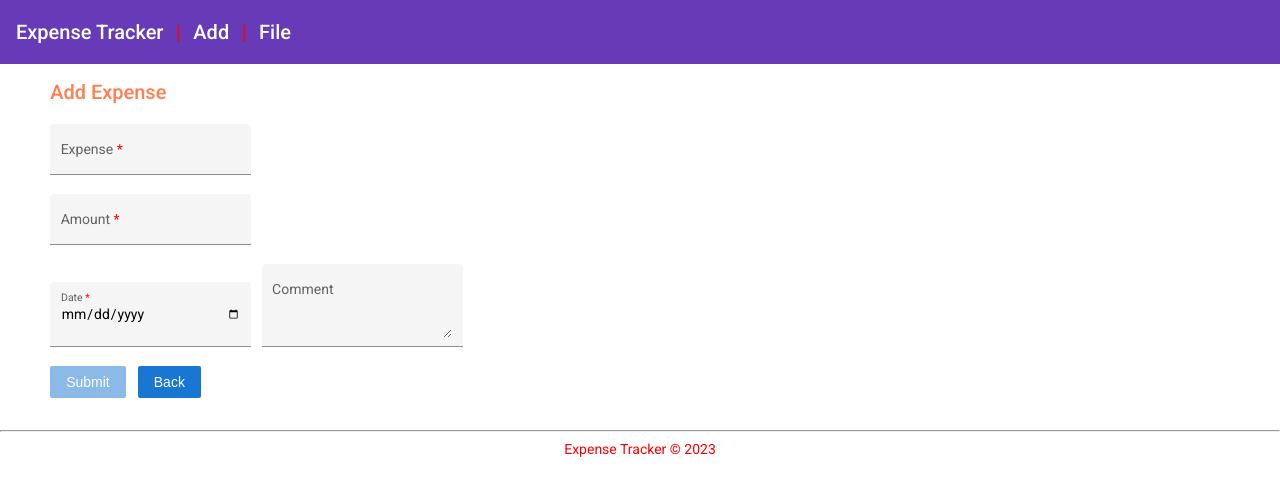
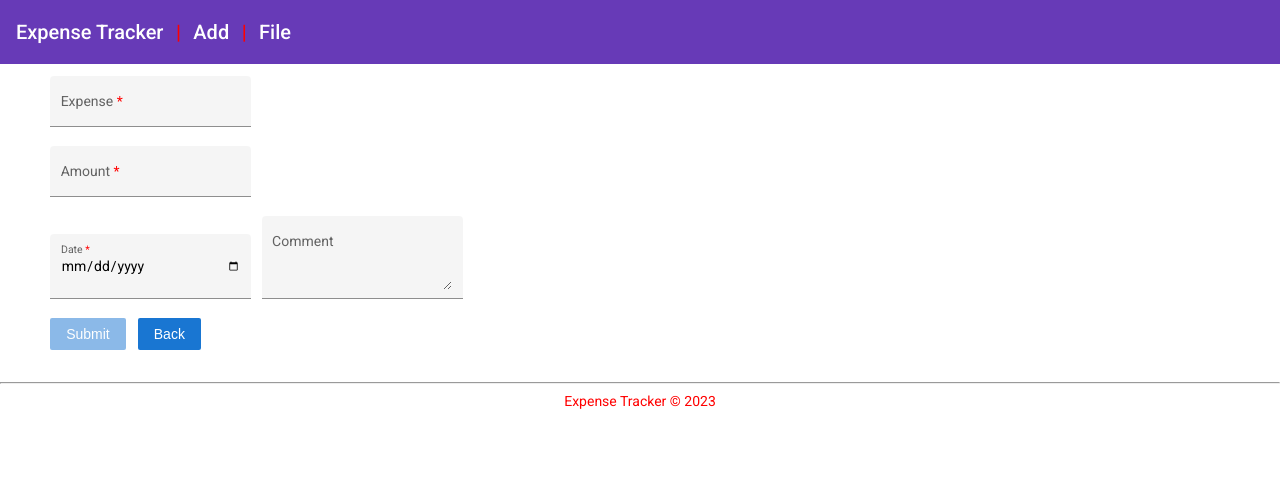
Before and after one commit to giri-webcodes/expense-tracker-webapp, an Angular app: page /add in a window 1280 px wide. Shown: the top 494 px of the page. Built offline with nearby package versions, Linux system fonts and the light colour scheme.

Commit message:
Update add.component.html

```diff
--- a/src/app/add/add.component.html
+++ b/src/app/add/add.component.html
@@ -1,6 +1,5 @@
 <div id="addContainer">
 <form [formGroup]="expenseForm" (ngSubmit)="onSubmit()">
-    <h2>Add Expense</h2>
 
             <mat-form-field appearance="fill">
                 <mat-label>Expense</mat-label>
```
